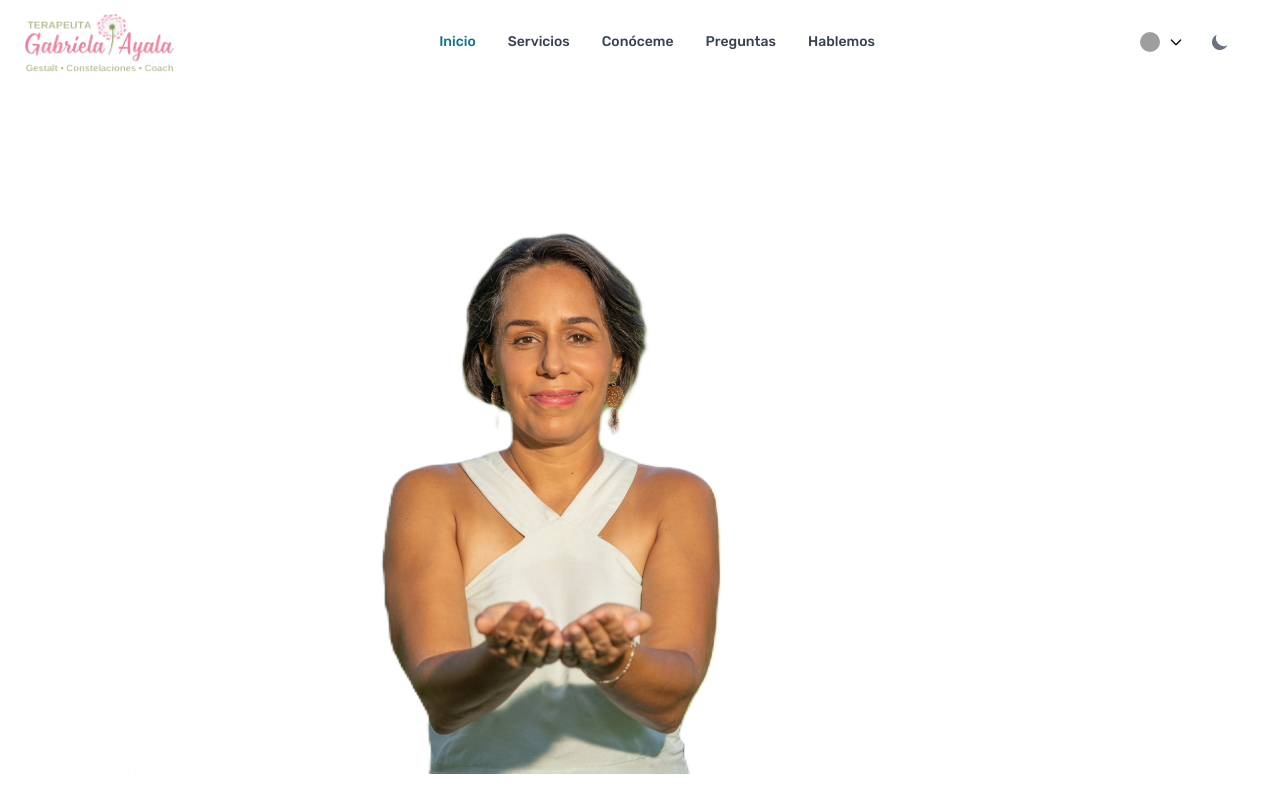
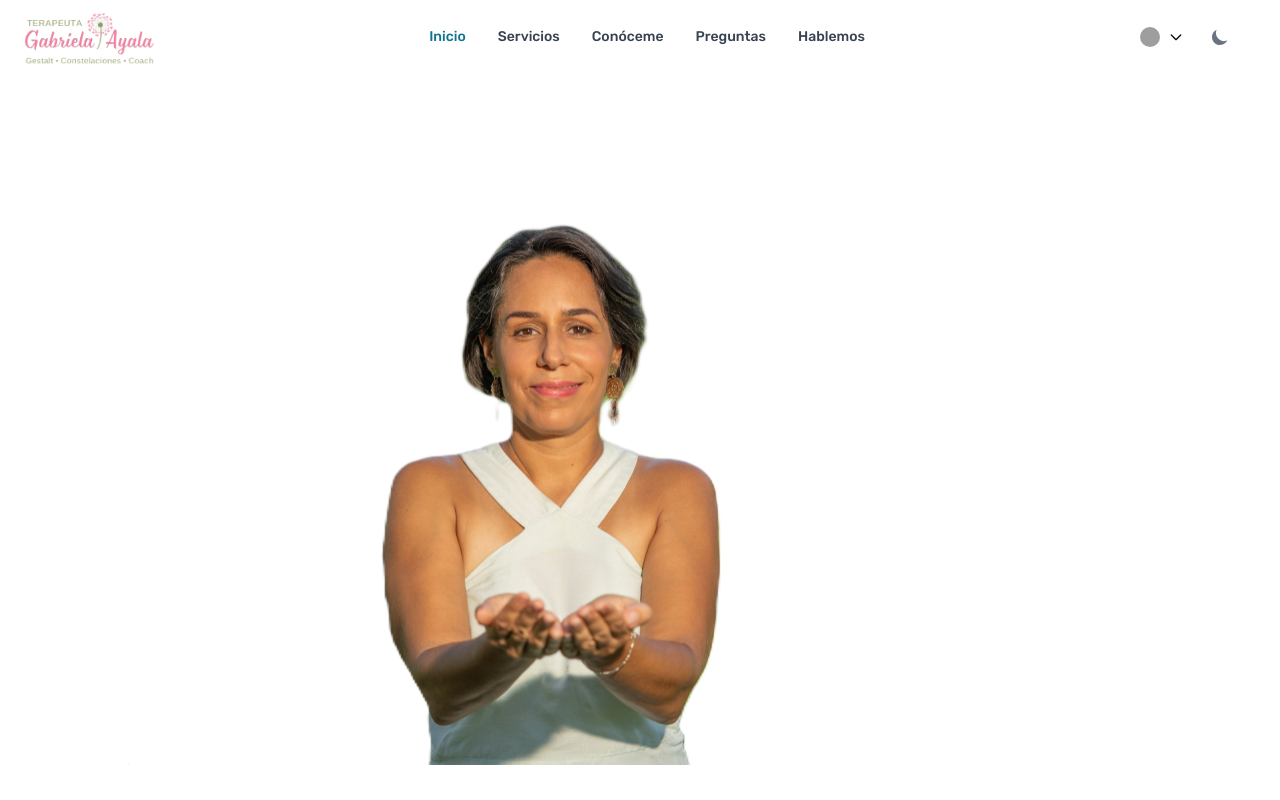
Before and after one commit to aayalas/gayatricoach.com, a Next.js app: page / in a window 1280 px wide. Shown: the top 800 px of the page. Built offline with nearby package versions, Linux system fonts and the light colour scheme; grey boxes are pictures that could not be loaded.

Commit message:
logo update 4

```diff
--- a/components/header.js
+++ b/components/header.js
@@ -25,8 +25,8 @@ export default function DefaultNavbar() {
           alt="Logo"
           className=""
           src="/logov2.svg"
-          width={150}
-          height={90}
+          width={130}
+          height={60}
         />
       </Navbar.Brand>
       <div className="flex md:order-2">
```
